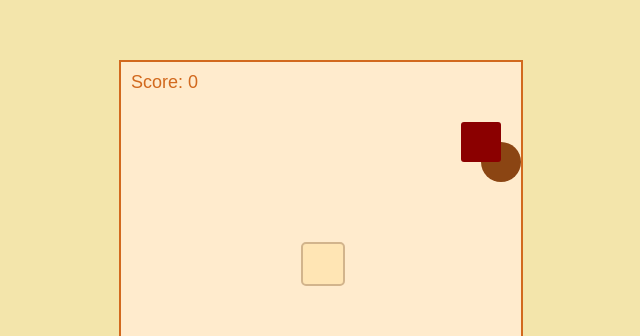
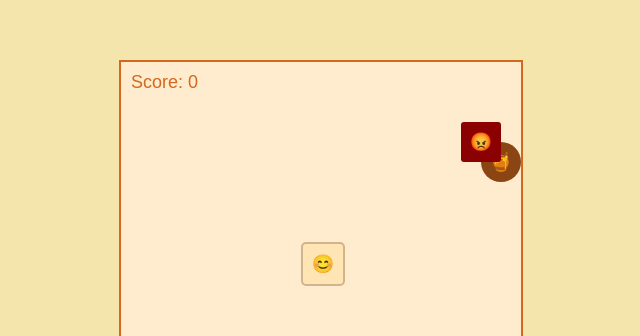
Before and after one commit to Namefi/friendly-waffle, a plain HTML site: page index.html in a window 1280 px wide. Shown: the part 138-474 px from the top of the page, without its empty margins (319-959 px from the left). Drawn offline with Linux system fonts and the light colour scheme.

Commit message:
Update index.html

```diff
--- a/index.html
+++ b/index.html
@@ -25,6 +25,11 @@
             position: absolute;
             width: 40px;
             height: 40px;
+            display: flex;
+            align-items: center;
+            justify-content: center;
+            font-size: 18px;
+            color: #333;
         }
         #waffly {
             background-color: #ffe5b4;
@@ -33,13 +38,22 @@
             top: 180px;
             left: 180px;
         }
+        #waffly::before {
+            content: "😊";
+        }
         #syrup {
             background-color: #8b4513;
             border-radius: 50%;
         }
+        #syrup::before {
+            content: "🍯";
+        }
         #toast {
             background-color: #8b0000;
             border-radius: 3px;
+        }
+        #toast::before {
+            content: "😡";
         }
         #score {
             position: absolute;
```
